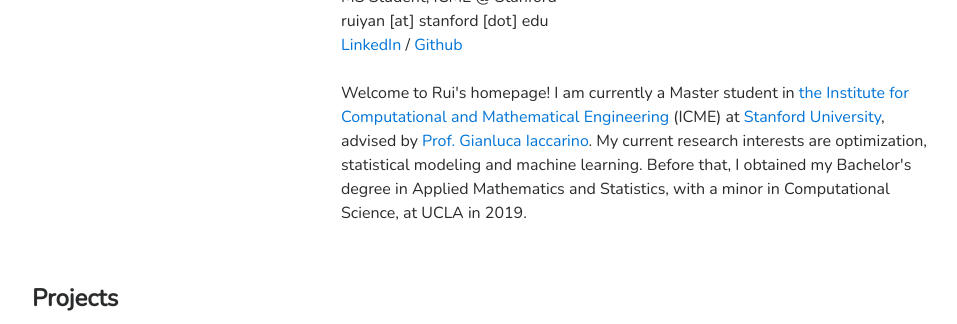
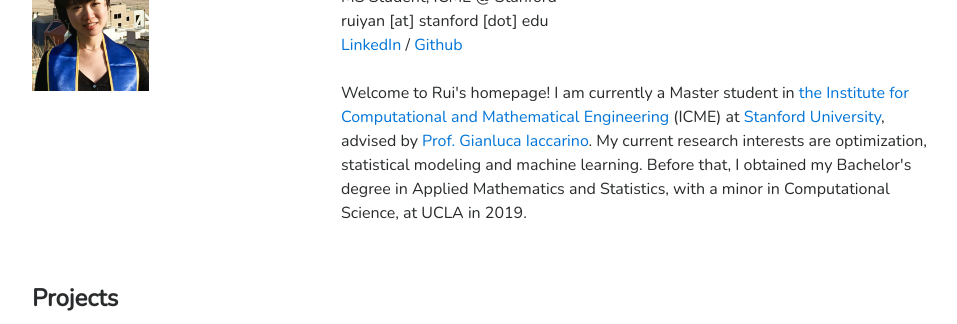
Before and after one commit to rui-yan/rui-yan.github.io, a plain HTML site: page index.html in a window 1280 px wide. Shown: the part 103-427 px from the top of the page, without its empty margins (157-1114 px from the left). Drawn offline with nearby package versions, Linux system fonts and the light colour scheme; a script that the page names is missing.

Commit message:
Update index.html

```diff
--- a/index.html
+++ b/index.html
@@ -80,7 +80,7 @@
 				</div>
                 <div class="row mt-0">
                     <div class="col-2 col-sm-2 col-md-2 col-lg-2 p-0 pl-0 pl-sm-4 offset-xl-1 col-xl-3">
-                    <img src="images/rachel.jpg" class="img-circle" vspace="6" height="35" class="float-left img-fluid">
+                    <img src="images/rachel.jpg" class="img-circle" vspace="6" height="140" class="float-left img-fluid">
                     </div>
 
                     <div class="col-10 col-sm-10 col-md-10 col-lg-10 pl-3 pr-1 px-sm-4 pl-md-5 pt-1 pb-1 pb-sm-1 pt-sm-1 nameplate col-xl-7 offset-xl-0">
```
